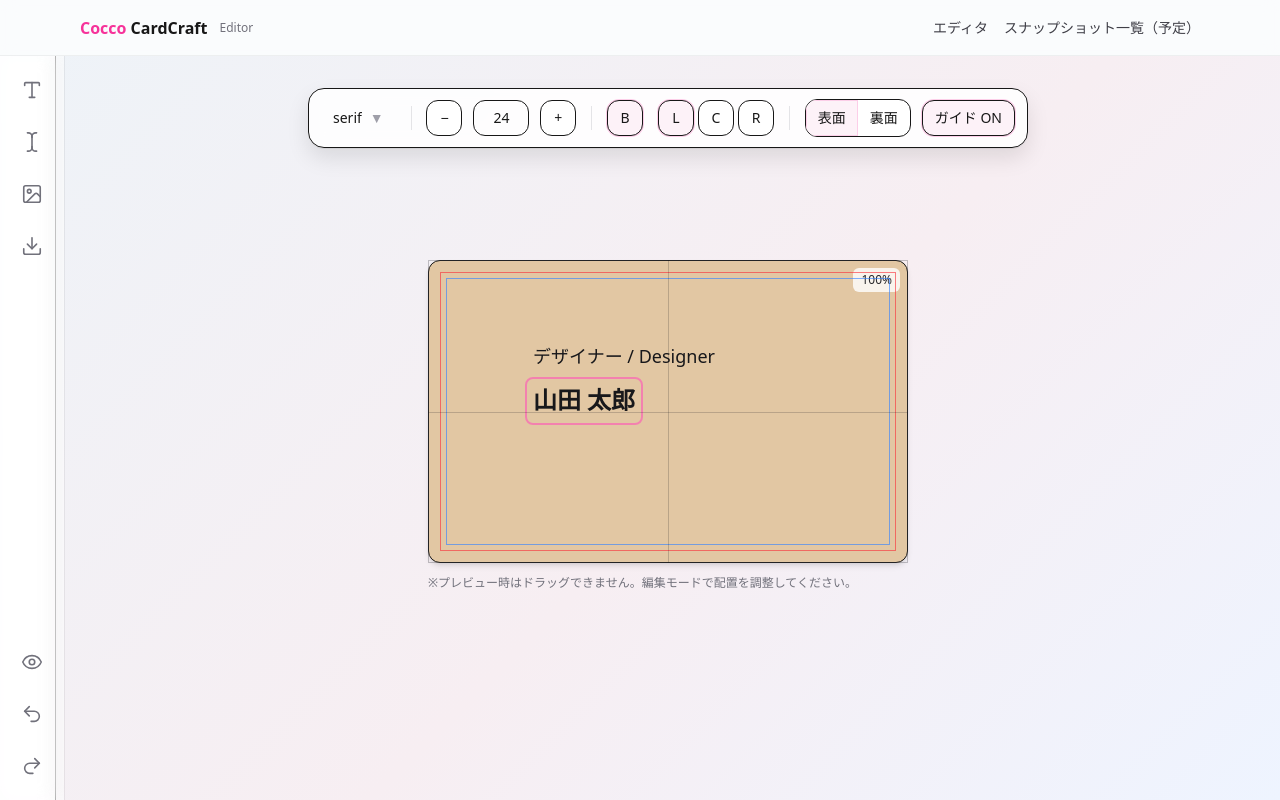
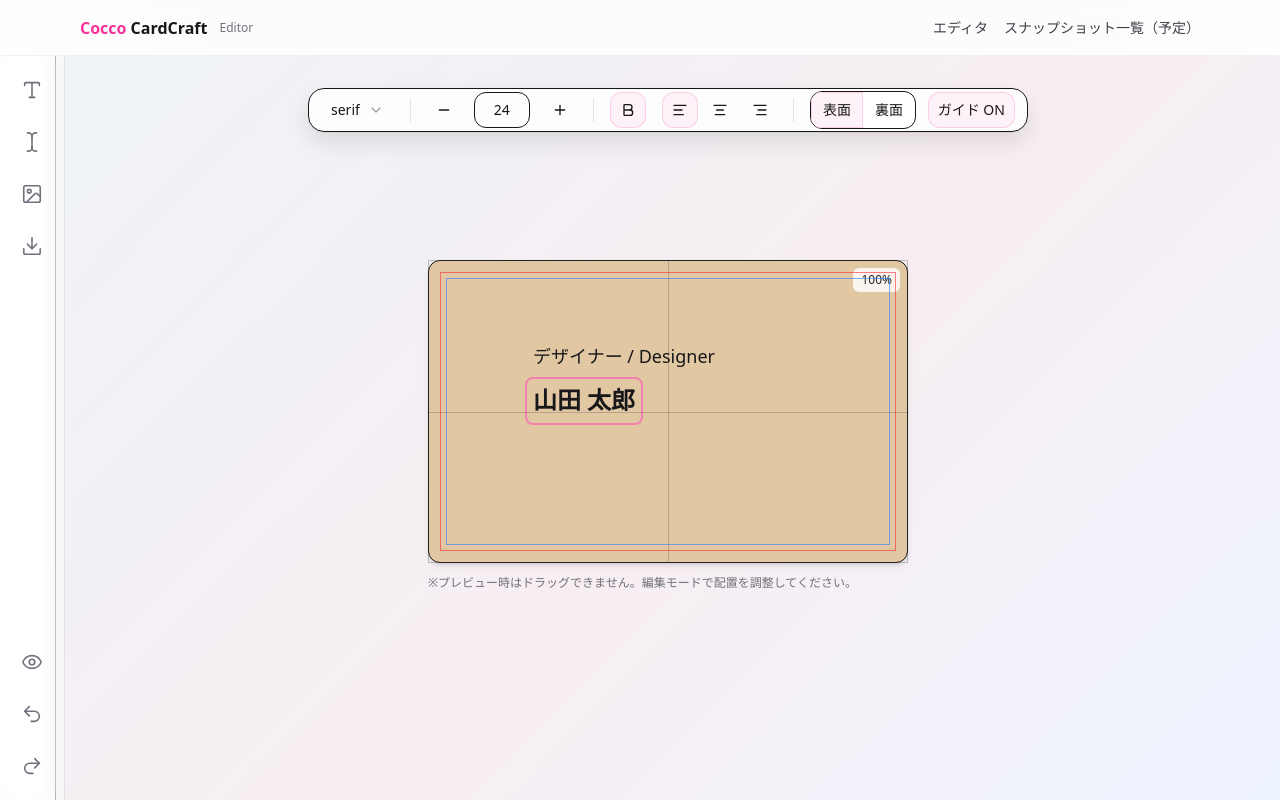
Before and after one commit to muu-ima/muu-cardcraft-lite, a Next.js app: page /editor in a window 1280 px wide. Built offline with nearby package versions, Linux system fonts and the light colour scheme.

Commit message:
refactor(CenterToolbar): センターツールバーのレイアウトやアイコン修正

```diff
--- a/app/components/editor/CenterToolbar.tsx
+++ b/app/components/editor/CenterToolbar.tsx
@@ -3,6 +3,15 @@
 import React from "react";
 import type { TabKey } from "@/shared/editor";
 import { FontKey } from "@/shared/fonts";
+import {
+  ChevronDown,
+  Minus,
+  Plus,
+  Bold as BoldIcon,
+  AlignLeft,
+  AlignCenter,
+  AlignRight,
+} from "lucide-react";
 
 export type Align = "left" | "center" | "right";
 
@@ -73,10 +82,9 @@ export default function CenterToolbar({
   return (
     // ① stickyの席（高さ固定）
     <div
-      className={[
-        "sticky z-40 flex justify-center h-15",
-        className ?? "",
-      ].join(" ")}
+      className={["sticky z-40 flex justify-center h-15", className ?? ""].join(
+        " "
+      )}
       style={{ top: topPx }}
     >
       {/* ② 透明化レイヤー */}
@@ -90,7 +98,7 @@ export default function CenterToolbar({
         {/* ③ ツールバー本体（見た目はここ1回） */}
         <div
           className={[
-            "flex h-[60px] items-center gap-2 rounded-2xl border bg-white/85 px-3 py-2 backdrop-blur",
+            "flex h-11 items-center gap-2 rounded-2xl border bg-white/85 px-3 py-2 backdrop-blur",
             "shadow-[0_1px_0_rgba(0,0,0,0.06),0_10px_22px_rgba(0,0,0,0.10)]",
             "min-w-[720px] justify-between whitespace-nowrap",
             value === null ? "opacity-70" : "",
@@ -99,7 +107,7 @@ export default function CenterToolbar({
           {/* ✅ ① テキスト系 */}
           {value && (
             <>
-              <ToolbarButton
+              <GhostButton
                 pressed={isFontOpen}
                 disabled={disabled}
                 onClick={() => onOpenTab("font")}
@@ -107,22 +115,22 @@ export default function CenterToolbar({
                 title="フォントを開く"
               >
                 <span className="max-w-[180px] truncate">{value.fontKey}</span>
-                <span className="text-zinc-400">▼</span>
-              </ToolbarButton>
+                <ChevronDown className="h-4 w-4 text-zinc-400" />
+              </GhostButton>
 
               <Divider />
 
-              <IconButton
-                label="文字サイズを下げる"
+              <GhostButton
+                ariaLabel="文字サイズを下げる"
                 disabled={disabled}
                 onClick={() =>
                   onChangeFontSize(clamp(value.fontSize - 1, 6, 200))
                 }
               >
-                −
-              </IconButton>
+                <Minus className="h-4 w-4" />
+              </GhostButton>
 
-              <ToolbarButton
+              <GhostButton
                 pressed={isTextOpen}
                 disabled={disabled}
                 onClick={() => onOpenTab("text")}
@@ -130,54 +138,56 @@ export default function CenterToolbar({
                 title="テキスト設定を開く"
               >
                 <span className="tabular-nums">{value.fontSize}</span>
-              </ToolbarButton>
+              </GhostButton>
 
-              <IconButton
-                label="文字サイズを上げる"
+              <GhostButton
+                ariaLabel="文字サイズを上げる"
                 disabled={disabled}
                 onClick={() =>
                   onChangeFontSize(clamp(value.fontSize + 1, 6, 200))
                 }
               >
-                +
-              </IconButton>
+                <Plus className="h-4 w-4" />
+              </GhostButton>
 
               <Divider />
 
-              <ToggleButton
-                label="太字"
-                active={value.bold}
+              <GhostButton
+                ariaLabel="太字"
+                pressed={value.bold}
                 disabled={disabled}
                 onClick={onToggleBold}
               >
-                B
-              </ToggleButton>
+                <BoldIcon className="h-4 w-4" />
+              </GhostButton>
 
               <div className="ml-1 flex items-center gap-1">
-                <ToggleButton
-                  label="左揃え"
-                  active={value.align === "left"}
+                <GhostButton
+                  ariaLabel="左揃え"
+                  pressed={value.align === "left"}
                   disabled={disabled}
                   onClick={() => onChangeAlign("left")}
                 >
-                  L
-                </ToggleButton>
-                <ToggleButton
-                  label="中央揃え"
-                  active={value.align === "center"}
+                  <AlignLeft className="h-4 w-4" />
+                </GhostButton>
+
+                <GhostButton
+                  ariaLabel="中央揃え"
+                  pressed={value.align === "center"}
                   disabled={disabled}
                   onClick={() => onChangeAlign("center")}
                 >
-                  C
-                </ToggleButton>
-                <ToggleButton
-                  label="右揃え"
-                  active={value.align === "right"}
+                  <AlignCenter className="h-4 w-4" />
+                </GhostButton>
+
+                <GhostButton
+                  ariaLabel="右揃え"
+                  pressed={value.align === "right"}
                   disabled={disabled}
                   onClick={() => onChangeAlign("right")}
                 >
-                  R
-                </ToggleButton>
+                  <AlignRight className="h-4 w-4" />
+                </GhostButton>
               </div>
             </>
           )}
@@ -196,13 +206,13 @@ export default function CenterToolbar({
             onChange={onChangeSide}
           />
 
-          <TogglePill
+          <GhostButton
             disabled={disabled}
-            active={showGuides}
+            pressed={showGuides}
             onClick={onToggleGuides}
           >
             ガイド {showGuides ? "ON" : "OFF"}
-          </TogglePill>
+          </GhostButton>
         </div>
       </div>
     </div>
@@ -212,20 +222,21 @@ export default function CenterToolbar({
 /* ---------------- helpers ---------------- */
 
 function Divider() {
-  return <div className="mx-1 h-6 w-px bg-zinc-200" />;
+  return <div className="mx-1 h-6 w-px bg-black/10" />;
 }
 
 function clamp(n: number, min: number, max: number) {
   return Math.max(min, Math.min(max, n));
 }
 
-function ToolbarButton({
+function GhostButton({
   children,
   onClick,
   pressed,
   disabled,
   className,
   title,
+  ariaLabel,
 }: {
   children: React.ReactNode;
   onClick: () => void;
@@ -233,19 +244,22 @@ function ToolbarButton({
   disabled?: boolean;
   className?: string;
   title?: string;
+  ariaLabel?: string;
 }) {
   return (
     <button
       type="button"
+      title={title}
+      aria-label={ariaLabel}
+      aria-pressed={!!pressed}
+      disabled={disabled}
       onClick={() => !disabled && onClick()}
-      disabled={disabled}
-      title={title}
-      aria-pressed={!!pressed}
       className={[
-        "flex h-9 items-center gap-2 rounded-xl px-3 text-sm",
-        "hover:bg-zinc-100 active:bg-zinc-200",
-        pressed ? "bg-pink-50 ring-1 ring-pink-200" : "",
-        disabled ? "cursor-not-allowed" : "",
+        "inline-flex h-9 items-center gap-2 rounded-xl px-2.5 text-sm",
+        "select-none",
+        "hover:bg-black/5 active:bg-black/10",
+        pressed ? "bg-pink-50 ring-1 ring-inset ring-pink-200" : "",
+        disabled ? "opacity-60 cursor-not-allowed" : "",
         className ?? "",
       ].join(" ")}
     >
@@ -254,13 +268,13 @@ function ToolbarButton({
   );
 }
 
-function IconButton({
-  children,
+function IconOnly({
+  icon,
   onClick,
   label,
   disabled,
 }: {
-  children: React.ReactNode;
+  icon: React.ReactNode;
   onClick: () => void;
   label: string;
   disabled?: boolean;
@@ -269,51 +283,115 @@ function IconButton({
     <button
       type="button"
       aria-label={label}
+      disabled={disabled}
       onClick={() => !disabled && onClick()}
-      disabled={disabled}
       className={[
-        "h-9 w-9 rounded-xl border bg-white text-sm",
-        "hover:bg-zinc-50 active:bg-zinc-100",
-        disabled ? "cursor-not-allowed" : "",
+        "h-9 w-9 rounded-xl",
+        "inline-flex items-center justify-center",
+        "hover:bg-black/5 active:bg-black/10",
+        disabled ? "opacity-60 cursor-not-allowed" : "",
       ].join(" ")}
     >
-      {children}
+      {icon}
     </button>
   );
 }
 
-function ToggleButton({
-  children,
-  onClick,
-  label,
-  active,
-  disabled,
-}: {
-  children: React.ReactNode;
-  onClick: () => void;
-  label: string;
-  active: boolean;
-  disabled?: boolean;
-}) {
-  return (
-    <button
-      type="button"
-      aria-label={label}
-      aria-pressed={active}
-      onClick={() => !disabled && onClick()}
-      disabled={disabled}
-      className={[
-        "h-9 w-9 rounded-xl border text-sm",
-        active
-          ? "bg-pink-50 ring-1 ring-pink-200"
-          : "bg-white hover:bg-zinc-50 active:bg-zinc-100",
-        disabled ? "cursor-not-allowed" : "",
-      ].join(" ")}
-    >
-      {children}
-    </button>
-  );
-}
+// function ToolbarButton({
+//   children,
+//   onClick,
+//   pressed,
+//   disabled,
+//   className,
+//   title,
+// }: {
+//   children: React.ReactNode;
+//   onClick: () => void;
+//   pressed?: boolean;
+//   disabled?: boolean;
+//   className?: string;
+//   title?: string;
+// }) {
+//   return (
+//     <button
+//       type="button"
+//       onClick={() => !disabled && onClick()}
+//       disabled={disabled}
+//       title={title}
+//       aria-pressed={!!pressed}
+//       className={[
+//         "flex h-9 items-center gap-2 rounded-xl px-3 text-sm",
+//         "hover:bg-zinc-100 active:bg-zinc-200",
+//         pressed ? "bg-pink-50 ring-1 ring-pink-200" : "",
+//         disabled ? "cursor-not-allowed" : "",
+//         className ?? "",
+//       ].join(" ")}
+//     >
+//       {children}
+//     </button>
+//   );
+// }
+
+// function IconButton({
+//   children,
+//   onClick,
+//   label,
+//   disabled,
+// }: {
+//   children: React.ReactNode;
+//   onClick: () => void;
+//   label: string;
+//   disabled?: boolean;
+// }) {
+//   return (
+//     <button
+//       type="button"
+//       aria-label={label}
+//       onClick={() => !disabled && onClick()}
+//       disabled={disabled}
+//       className={[
+//         "h-9 w-9 rounded-xl border bg-white text-sm",
+//         "hover:bg-zinc-50 active:bg-zinc-100",
+//         disabled ? "cursor-not-allowed" : "",
+//       ].join(" ")}
+//     >
+//       {children}
+//     </button>
+//   );
+// }
+
+// function ToggleButton({
+//   children,
+//   onClick,
+//   label,
+//   active,
+//   disabled,
+// }: {
+//   children: React.ReactNode;
+//   onClick: () => void;
+//   label: string;
+//   active: boolean;
+//   disabled?: boolean;
+// }) {
+//   return (
+//     <button
+//       type="button"
+//       aria-label={label}
+//       aria-pressed={active}
+//       onClick={() => !disabled && onClick()}
+//       disabled={disabled}
+//       className={[
+//         "h-9 w-9 rounded-xl border text-sm",
+//         active
+//           ? "bg-pink-50 ring-1 ring-pink-200"
+//           : "bg-white hover:bg-zinc-50 active:bg-zinc-100",
+//         disabled ? "cursor-not-allowed" : "",
+//       ].join(" ")}
+//     >
+//       {children}
+//     </button>
+//   );
+// }
 
 function Segmented<T extends string>({
   value,
@@ -353,32 +431,32 @@ function Segmented<T extends string>({
   );
 }
 
-function TogglePill({
-  children,
-  active,
-  onClick,
-  disabled,
-}: {
-  children: React.ReactNode;
-  active: boolean;
-  onClick: () => void;
-  disabled?: boolean;
-}) {
-  return (
-    <button
-      type="button"
-      aria-pressed={active}
-      disabled={disabled}
-      onClick={() => !disabled && onClick()}
-      className={[
-        "h-9 rounded-xl border px-3 text-sm",
-        active
-          ? "bg-pink-50 ring-1 ring-pink-200"
-          : "bg-white hover:bg-zinc-50 active:bg-zinc-100",
-        disabled ? "cursor-not-allowed opacity-70" : "",
-      ].join(" ")}
-    >
-      {children}
-    </button>
-  );
-}
+// function TogglePill({
+//   children,
+//   active,
+//   onClick,
+//   disabled,
+// }: {
+//   children: React.ReactNode;
+//   active: boolean;
+//   onClick: () => void;
+//   disabled?: boolean;
+// }) {
+//   return (
+//     <button
+//       type="button"
+//       aria-pressed={active}
+//       disabled={disabled}
+//       onClick={() => !disabled && onClick()}
+//       className={[
+//         "h-9 rounded-xl border px-3 text-sm",
+//         active
+//           ? "bg-pink-50 ring-1 ring-pink-200"
+//           : "bg-white hover:bg-zinc-50 active:bg-zinc-100",
+//         disabled ? "cursor-not-allowed opacity-70" : "",
+//       ].join(" ")}
+//     >
+//       {children}
+//     </button>
+//   );
+// }
--- a/app/components/tabs/DesignTab.tsx
+++ b/app/components/tabs/DesignTab.tsx
@@ -12,7 +12,7 @@ export default function DesignTab({ value, onChange }: Props) {
     <div className="space-y-3 pt-4 text-sm">
       <p>カードの背景デザインを選択してください。</p>
 
-      <div className="grid grid-cols-2 gap-2">
+      <div className="grid gap-2">
         <button
           type="button"
           onClick={() => onChange("plain")}
--- a/app/editor/layout.tsx
+++ b/app/editor/layout.tsx
@@ -7,8 +7,11 @@ export default function EditorLayout({ children }: { children: ReactNode }) {
       className="
         fixed inset-0 overflow-hidden
         flex flex-col
-        bg-[#EEF3F8]
-      "
+              "
+      style={{
+        background:
+          "radial-gradient(circle at top, #eef5fb 0%, #f7f3f8 40%, #ffffff 75%)",
+      }}
     >
       <header
         className="
```
Also changed, not shown: app/components/editor/BottomSheet.tsx (+49 -4 lines).
